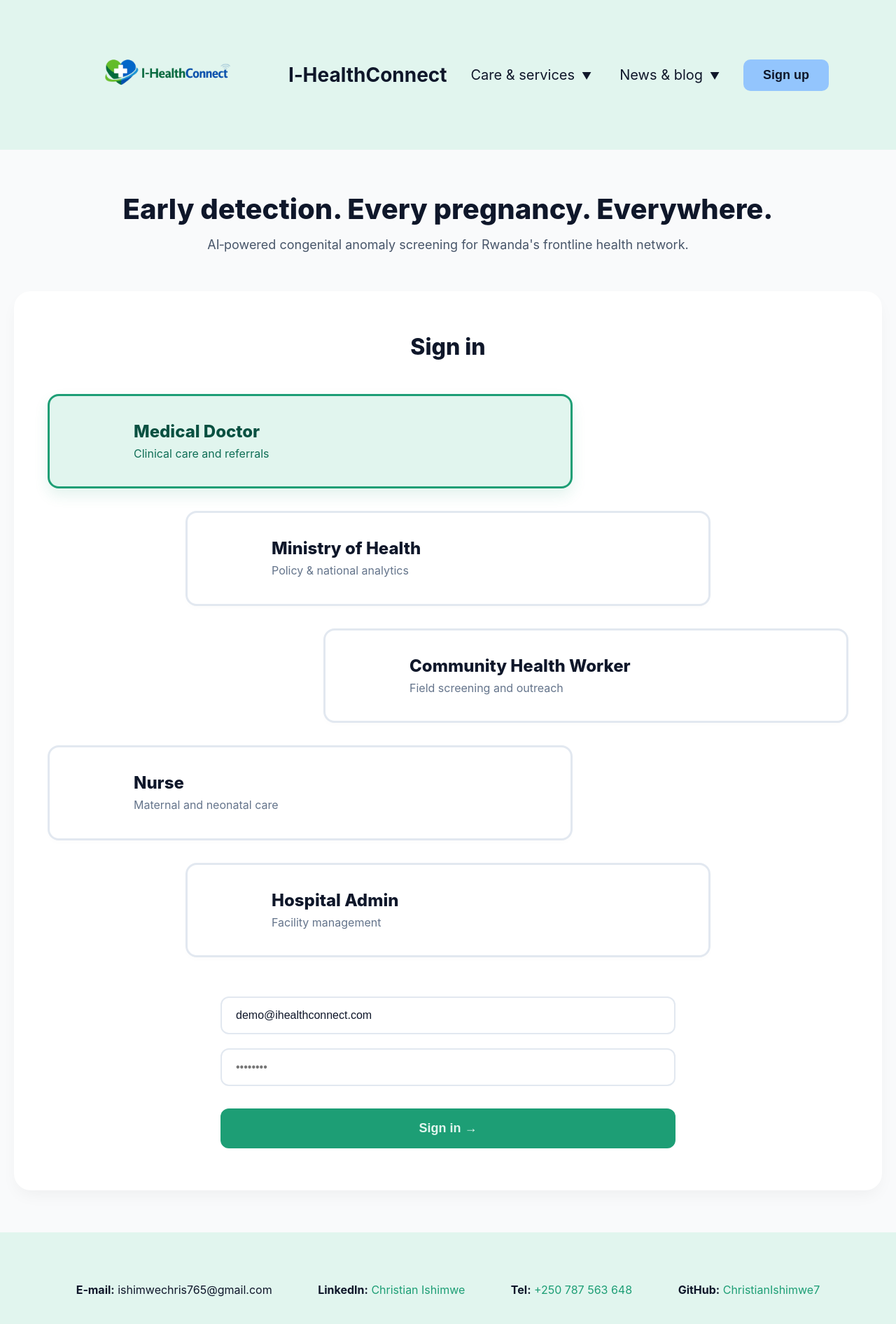
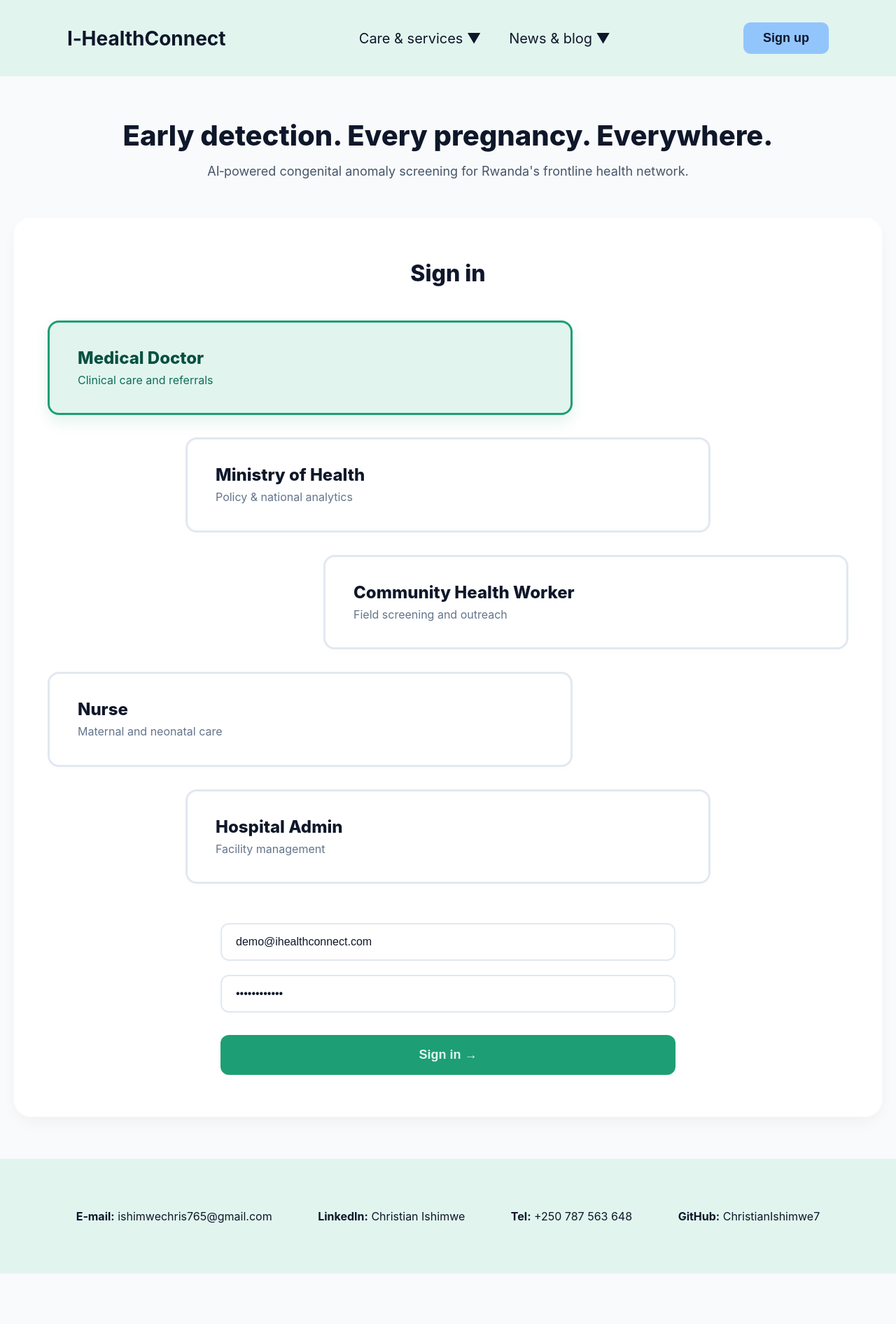
Before and after one commit to ChristianIshimwe7/I-HealthConnect, a React (Vite) app in the folder web/: page / in a window 1280 px wide. Shown: the top 1892 px of the page at 70% size. After the commit the page ends 1820 px from the top, so only its background shows below. Built offline with nearby package versions, Linux system fonts and the light colour scheme.

Commit message:
Fix redirect after login by using window.location.href instead of navigate to ensure dashboard loads properly.

```diff
--- a/web/src/pages/LoginPage.tsx
+++ b/web/src/pages/LoginPage.tsx
@@ -16,7 +16,7 @@
   const navigate = useNavigate();
   const [role, setRole] = useState<UserRole>("doctor");
   const [email, setEmail] = useState("demo@ihealthconnect.com");
-  const [password, setPassword] = useState("");
+  const [password, setPassword] = useState("DemoPass123!");
   const [loading, setLoading] = useState(false);
   const [error, setError] = useState("");
 
@@ -24,12 +24,21 @@
     e.preventDefault();
     setError("");
     setLoading(true);
+
     try {
-      // Only pass email and password - role is just for UI selection
+      console.log('🔄 Attempting login...');
       const user = await login(email, password);
-      saveUser({ ...user, role });
-      navigate("/dashboard");
+      console.log('✅ Login successful:', user);
+
+      // Save user with selected role
+      const userWithRole = { ...user, role };
+      saveUser(userWithRole);
+
+      console.log('🔄 Redirecting to dashboard...');
+      // Force navigation
+      window.location.href = '/dashboard';
     } catch (err: any) {
+      console.error('❌ Login error:', err);
       setError(err.message ?? "Sign in failed. Please try again.");
     } finally {
       setLoading(false);
@@ -45,8 +54,6 @@
 
   return (
     <div style={{ minHeight: "100vh", background: "#F9FAFB", display: "flex", flexDirection: "column" }}>
-
-      {/* Header */}
       <header style={{
         display: "flex",
         alignItems: "center",
@@ -58,27 +65,11 @@
         gap: "16px"
       }}>
         <div style={{ display: "flex", alignItems: "center", gap: 16 }}>
-          <img
-            src="/logo-photo.png"
-            alt="I-HealthConnect Logo"
-            style={{
-              width: 300,
-              height: 150,
-              borderRadius: "50%",
-              objectFit: "cover"
-            }}
-          />
           <span style={{ fontSize: 28, fontWeight: 700 }}>I‑HealthConnect</span>
         </div>
         <nav style={{ display: "flex", gap: 40, fontSize: 20 }}>
-          <a href="#care" style={{ color: "#0F172A", textDecoration: "none", display: "flex", alignItems: "center", gap: 10 }}>
-            Care & services
-            <span style={{ fontSize: 14, marginTop: 3 }}>▼</span>
-          </a>
-          <a href="#news" style={{ color: "#0F172A", textDecoration: "none", display: "flex", alignItems: "center", gap: 10 }}>
-            News & blog
-            <span style={{ fontSize: 14, marginTop: 3 }}>▼</span>
-          </a>
+          <a href="#care" style={{ color: "#0F172A", textDecoration: "none" }}>Care & services ▼</a>
+          <a href="#news" style={{ color: "#0F172A", textDecoration: "none" }}>News & blog ▼</a>
         </nav>
         <button
           onClick={() => navigate("/signup")}
@@ -97,7 +88,6 @@
         </button>
       </header>
 
-      {/* Main Content */}
       <main style={{ flex: 1, display: "flex", flexDirection: "column", alignItems: "center", padding: "60px 20px" }}>
         <h1 style={{ fontSize: 40, fontWeight: 800, color: "#0F172A", marginBottom: 16, textAlign: "center" }}>
           Early detection. Every pregnancy. Everywhere.
@@ -106,11 +96,9 @@
           AI‑powered congenital anomaly screening for Rwanda's frontline health network.
         </p>
 
-        {/* Sign In Form */}
         <form onSubmit={handleSubmit} style={{ width: "100%", maxWidth: 1300, background: "#FFFFFF", padding: "60px 48px", borderRadius: 24, boxShadow: "0 10px 25px -5px rgba(0,0,0,0.05)" }}>
           <h2 style={{ fontSize: 32, fontWeight: 800, marginBottom: 48, color: "#0F172A", textAlign: "center" }}>Sign in</h2>
 
-          {/* Role Selection */}
           <div style={{ display: "flex", flexDirection: "column", gap: 32, marginBottom: 56 }}>
             {ROLES.map((r, index) => {
               const alignment = index % 3;
@@ -136,7 +124,6 @@
                       boxShadow: role === r.id ? "0 10px 20px rgba(29, 158, 117, 0.12)" : "0 4px 6px rgba(0,0,0,0.01)",
                       transition: "all 0.25s ease-in-out"
                     }}>
-                    <div style={{ width: 48, height: 48, display: "flex", alignItems: "center", justifyContent: "center" }}></div>
                     <div style={{ display: "flex", flexDirection: "column", textAlign: "left" }}>
                       <div style={{ fontSize: 24, fontWeight: 800, color: role === r.id ? "#085041" : "#0F172A" }}>{r.label}</div>
                       <div style={{ fontSize: 16, color: role === r.id ? "#0F6E56" : "#64748B", marginTop: 6, lineHeight: 1.4 }}>{r.sub}</div>
@@ -147,7 +134,6 @@
             })}
           </div>
 
-          {/* Form Inputs */}
           <div style={{ maxWidth: 650, margin: "0 auto" }}>
             <input
               style={{ ...inp, marginBottom: 20 }}
@@ -196,7 +182,6 @@
         </form>
       </main>
 
-      {/* Footer */}
       <footer style={{
         background: "#E1F5EE",
         color: "#0F172A",
@@ -206,27 +191,10 @@
         flexWrap: "wrap",
         gap: 40
       }}>
-        <div style={{ fontSize: 16 }}>
-          <strong>E‑mail:</strong> ishimwechris765@gmail.com
-        </div>
-        <div style={{ fontSize: 16 }}>
-          <strong>LinkedIn:</strong>{" "}
-          <a href="https://linkedin.com" style={{ color: "#1D9E75", textDecoration: "none" }}>
-            Christian Ishimwe
-          </a>
-        </div>
-        <div style={{ fontSize: 16 }}>
-          <strong>Tel:</strong>{" "}
-          <a href="tel:+250787563648" style={{ color: "#1D9E75", textDecoration: "none" }}>
-            +250 787 563 648
-          </a>
-        </div>
-        <div style={{ fontSize: 16 }}>
-          <strong>GitHub:</strong>{" "}
-          <a href="https://github.com" style={{ color: "#1D9E75", textDecoration: "none" }}>
-            ChristianIshimwe7
-          </a>
-        </div>
+        <div style={{ fontSize: 16 }}><strong>E‑mail:</strong> ishimwechris765@gmail.com</div>
+        <div style={{ fontSize: 16 }}><strong>LinkedIn:</strong> Christian Ishimwe</div>
+        <div style={{ fontSize: 16 }}><strong>Tel:</strong> +250 787 563 648</div>
+        <div style={{ fontSize: 16 }}><strong>GitHub:</strong> ChristianIshimwe7</div>
       </footer>
     </div>
   );
```
